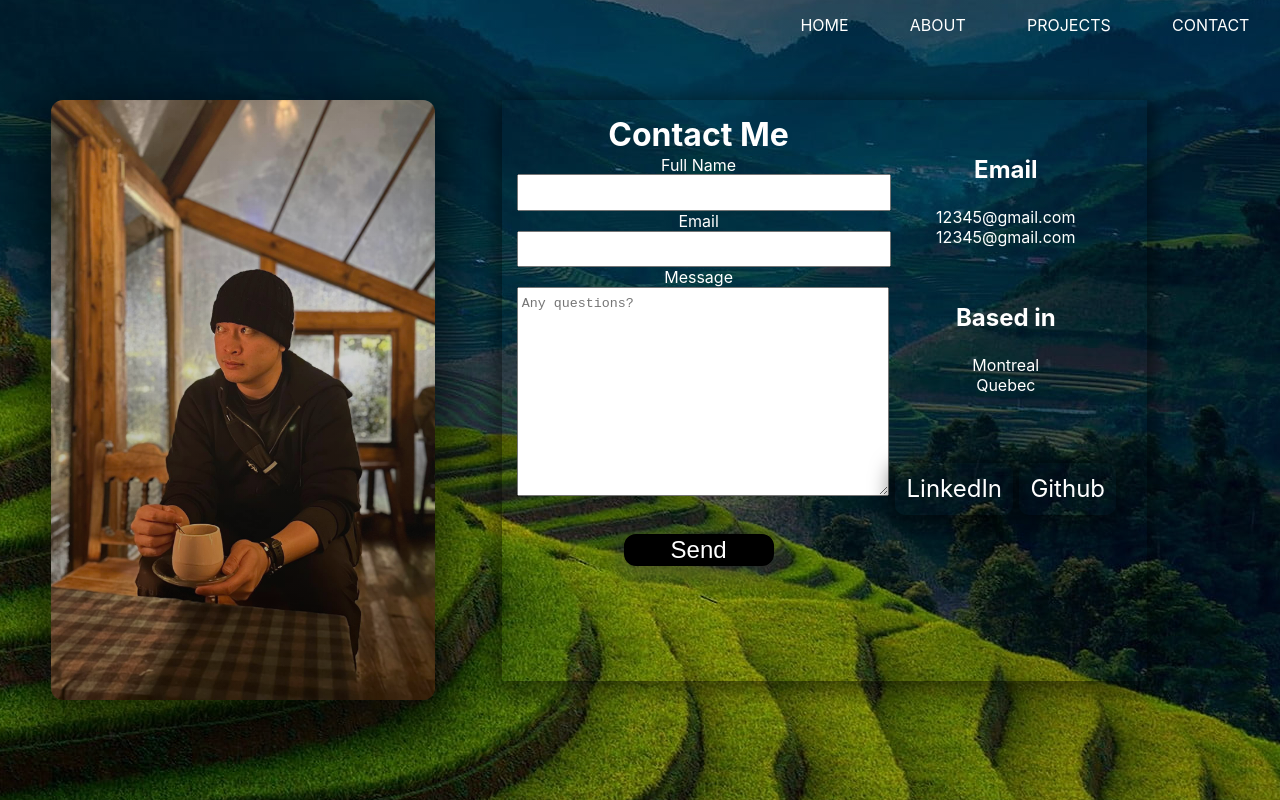
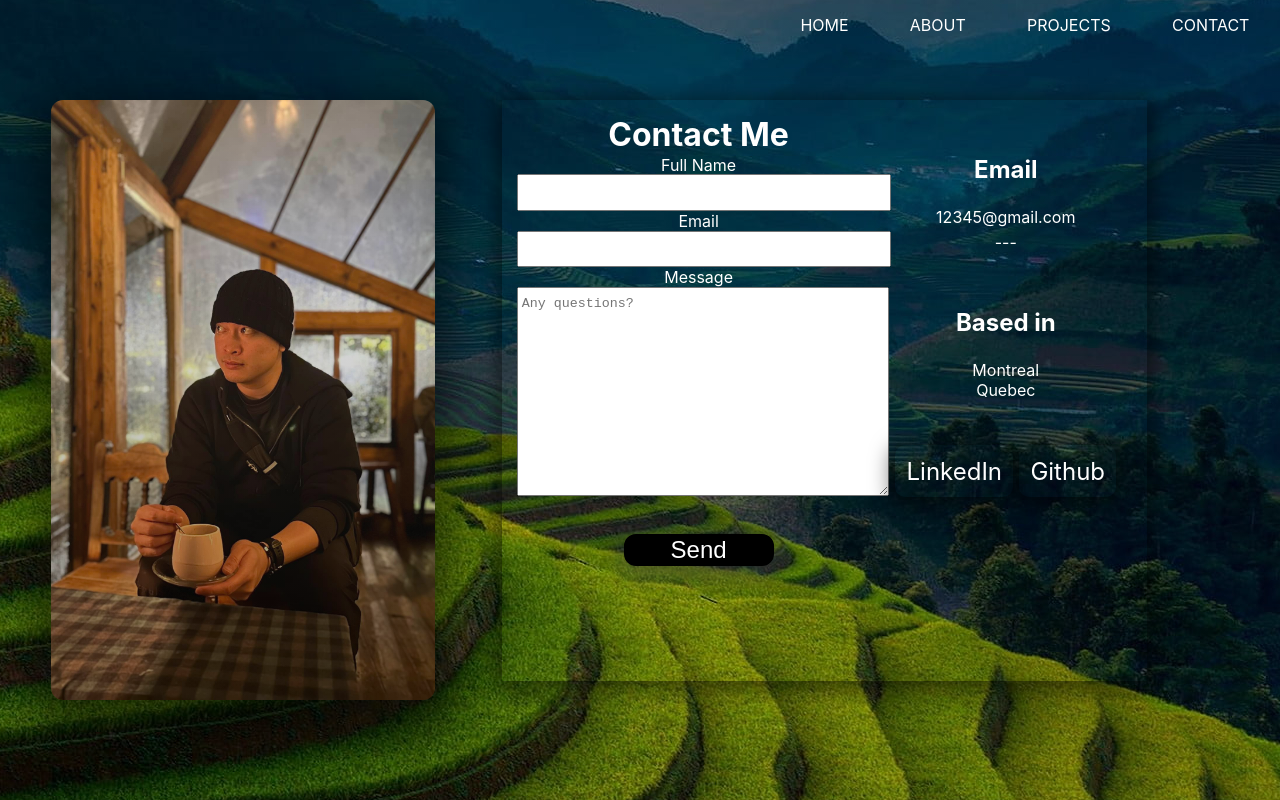
Before and after one commit to PierreLN/PierreLN.github.io, a React (Create React App) app: page / in a window 1280 px wide. Both pictures are taken after a click on the button "CONTACT". Built offline with nearby package versions, Linux system fonts and the light colour scheme.

Commit message:
css correcte

```diff
--- a/src/components/ContactPage/ContactPage.jsx
+++ b/src/components/ContactPage/ContactPage.jsx
@@ -8,7 +8,7 @@ function ContactPage(props) {
 
   const [isValid, setIsValid] = useState(false);
   const [error, setError] = useState(null);
-  const [contactInfo, setContactInfo] = useState(email);
+  const [contactInfo, setContactInfo] = useState('---');
   const nameRef = useRef();
   const emailRef = useRef();
   const messageRef = useRef();
@@ -117,7 +117,7 @@ function ContactPage(props) {
                 <h2>Email</h2>
                 <div className={styles.info_email_text}>
                   {email}
-                  <div>{contactInfo}</div>
+                  <div className={styles.socialPlace}>{contactInfo}</div>
                 </div>
               </div>
 
--- a/src/components/ContactPage/ContactPage.module.css
+++ b/src/components/ContactPage/ContactPage.module.css
@@ -107,7 +107,7 @@ button:hover {
   margin: 1%;
   padding: 5%;
   transition: all 0.5s ease-in-out;
-  margin-top: 30%;
+  margin-top: 20%;
 }
 
 .contactPage_media:hover {
@@ -140,6 +140,10 @@ button:hover {
 
 .info_location_text {
   margin-top: 10%;
+}
+
+.socialPlace {
+  padding-top: 5px;
 }
 
 @media only screen and (max-width: 720px) {
```
